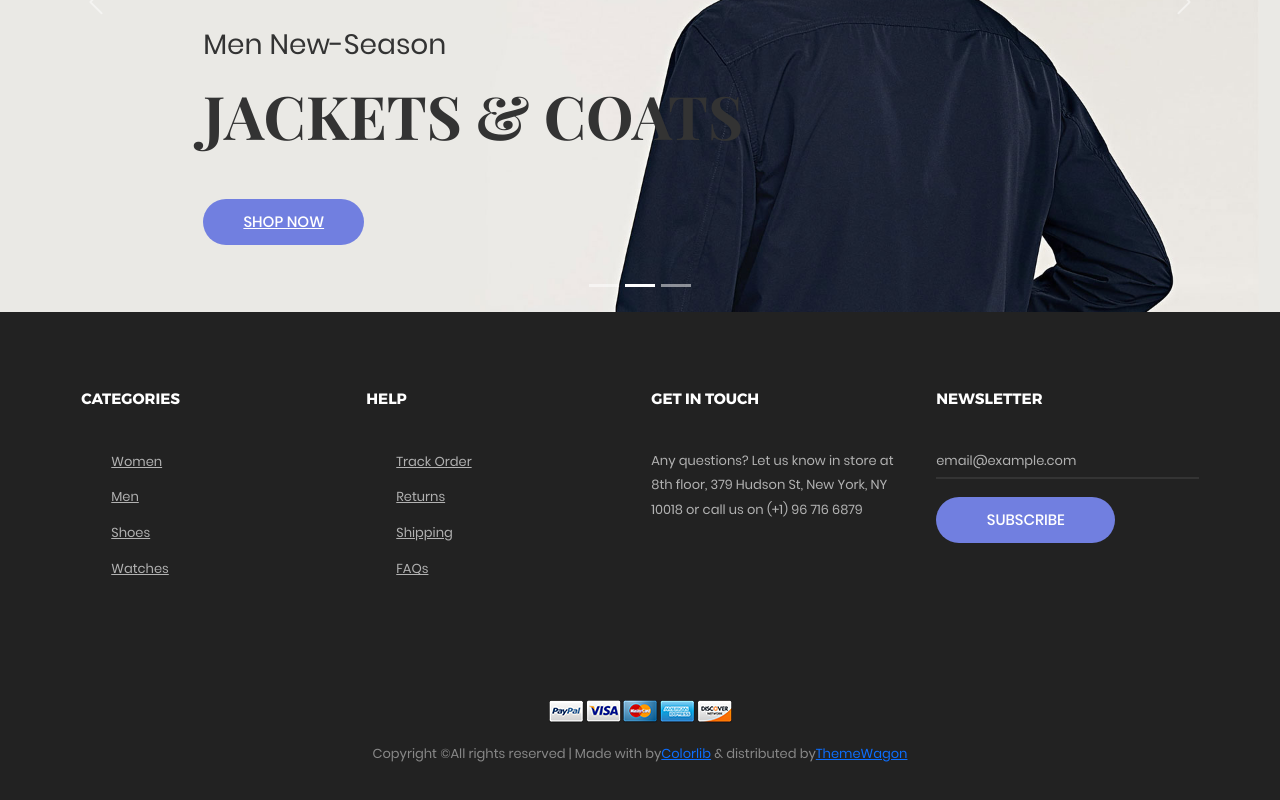
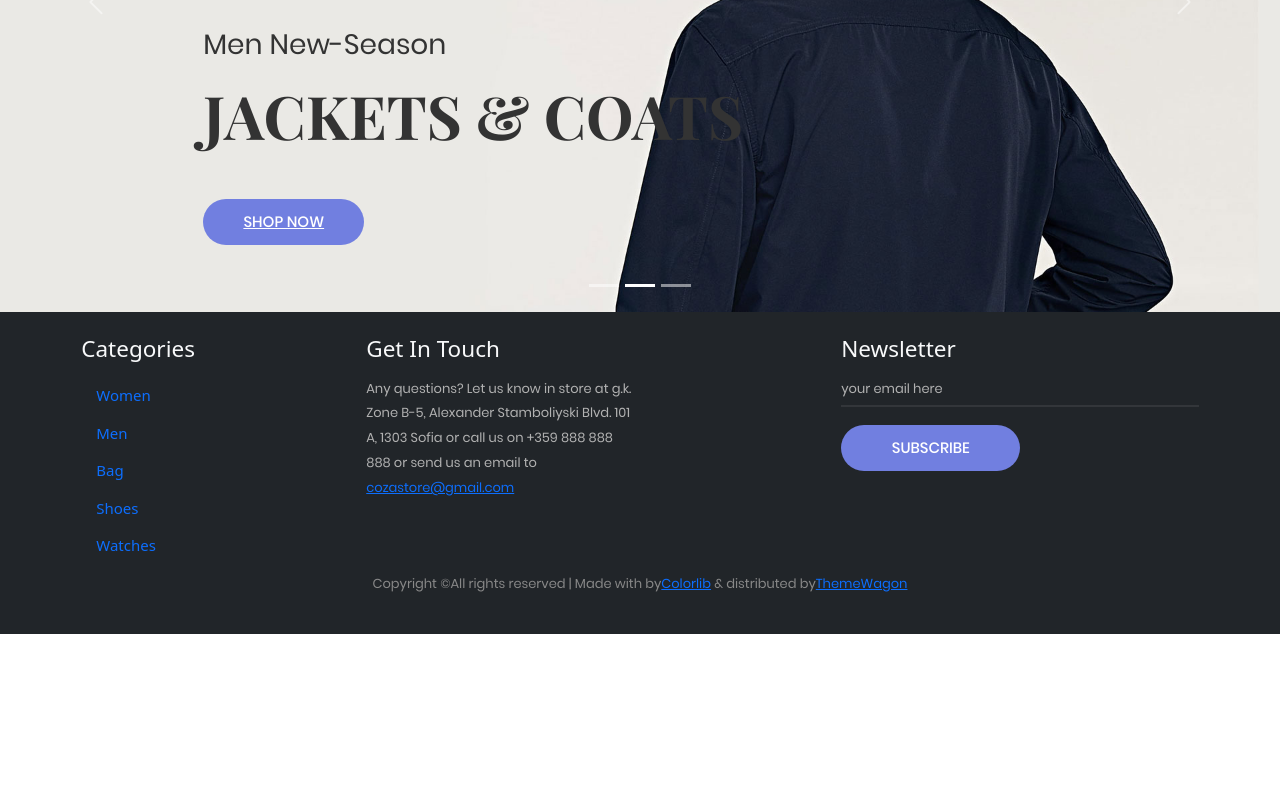
Before and after one commit to rostislav-ivanov/CozaStore, a React (Vite) app in the folder client/: page / in a window 1280 px wide. Shown: the part 432-1232 px from the top of the page. After the commit the page ends 1066 px from the top, so only its background shows below. Built offline with nearby package versions, Linux system fonts and the light colour scheme.

Commit message:
Footer - users can be able to subscribe for Newsletter

```diff
--- a/client/src/components/footer/Footer.jsx
+++ b/client/src/components/footer/Footer.jsx
@@ -1,110 +1,90 @@
+import React, { useState } from "react";
+import { Link } from "react-router-dom";
+import { Container, Nav, Row, Col } from "react-bootstrap";
+
+import * as contactService from "../../services/contactService";
+
 export default function Footer() {
+  const [email, setEmail] = useState("");
+  const [error, setError] = useState("");
+
+  const onSubmitHandler = async (e) => {
+    const emailRegex = /^[^\s@]+@[^\s@]+\.[^\s@]+$/; // Regex pattern for basic email validation
+    e.preventDefault();
+    if (!email) {
+      setError("Please enter an email address.");
+      return;
+    }
+    if (!emailRegex.test(email)) {
+      setError("Please enter a valid email address.");
+      return;
+    }
+    setError("");
+
+    try {
+      const responce = await contactService.subscribe({ email });
+      alert("Thank you for subscribing!");
+      setEmail("");
+    } catch (error) {
+      alert(`Failed to subscribe: ${error.message}`);
+    }
+  };
+
   return (
-    <footer className="bg3 p-t-75 p-b-32">
-      <div className="container">
-        <div className="row">
-          <div className="col-sm-6 col-lg-3 p-b-50">
-            <h4 className="stext-301 cl0 p-b-30">Categories</h4>
+    <footer className="text-light bg-dark py-4">
+      <Container>
+        <Row>
+          <Col className="col-3">
+            <h4 className="mb-3">Categories</h4>
 
-            <ul>
-              <li className="p-b-10">
-                <a href="#" className="stext-107 cl7 hov-cl1 trans-04">
-                  {" "}
-                  Women{" "}
-                </a>
-              </li>
+            <Nav className="flex-column">
+              <Nav.Link as={Link} to="/products/women">
+                Women
+              </Nav.Link>
+              <Nav.Link as={Link} to="/products/man">
+                Men
+              </Nav.Link>
+              <Nav.Link as={Link} to="/products/bag">
+                Bag
+              </Nav.Link>
+              <Nav.Link as={Link} to="/products/shoes">
+                Shoes
+              </Nav.Link>
+              <Nav.Link as={Link} to="/products/watches">
+                Watches
+              </Nav.Link>
+            </Nav>
+          </Col>
 
-              <li className="p-b-10">
-                <a href="#" className="stext-107 cl7 hov-cl1 trans-04">
-                  {" "}
-                  Men{" "}
-                </a>
-              </li>
-
-              <li className="p-b-10">
-                <a href="#" className="stext-107 cl7 hov-cl1 trans-04">
-                  {" "}
-                  Shoes{" "}
-                </a>
-              </li>
-
-              <li className="p-b-10">
-                <a href="#" className="stext-107 cl7 hov-cl1 trans-04">
-                  {" "}
-                  Watches{" "}
-                </a>
-              </li>
-            </ul>
-          </div>
-
-          <div className="col-sm-6 col-lg-3 p-b-50">
-            <h4 className="stext-301 cl0 p-b-30">Help</h4>
-
-            <ul>
-              <li className="p-b-10">
-                <a href="#" className="stext-107 cl7 hov-cl1 trans-04">
-                  Track Order
-                </a>
-              </li>
-
-              <li className="p-b-10">
-                <a href="#" className="stext-107 cl7 hov-cl1 trans-04">
-                  {" "}
-                  Returns{" "}
-                </a>
-              </li>
-
-              <li className="p-b-10">
-                <a href="#" className="stext-107 cl7 hov-cl1 trans-04">
-                  Shipping
-                </a>
-              </li>
-
-              <li className="p-b-10">
-                <a href="#" className="stext-107 cl7 hov-cl1 trans-04">
-                  {" "}
-                  FAQs{" "}
-                </a>
-              </li>
-            </ul>
-          </div>
-
-          <div className="col-sm-6 col-lg-3 p-b-50">
-            <h4 className="stext-301 cl0 p-b-30">GET IN TOUCH</h4>
+          <Col className="col-5">
+            <h4 className="mb-3">Get In Touch</h4>
 
             <p className="stext-107 cl7 size-201">
-              Any questions? Let us know in store at 8th floor, 379 Hudson St,
-              New York, NY 10018 or call us on (+1) 96 716 6879
+              Any questions? Let us know in store at g.k. Zone B-5, Alexander
+              Stamboliyski Blvd. 101 A, 1303 Sofia or call us on +359 888 888
+              888 or send us an email to
+              <Nav as={Link} to="/contact-us">
+                cozastore@gmail.com
+              </Nav>
             </p>
+          </Col>
 
-            <div className="p-t-27">
-              <a href="#" className="fs-18 cl7 hov-cl1 trans-04 m-r-16">
-                <i className="fa fa-facebook"></i>
-              </a>
+          <Col className="col-4">
+            <h4 className="mb-3">Newsletter</h4>
 
-              <a href="#" className="fs-18 cl7 hov-cl1 trans-04 m-r-16">
-                <i className="fa fa-instagram"></i>
-              </a>
-
-              <a href="#" className="fs-18 cl7 hov-cl1 trans-04 m-r-16">
-                <i className="fa fa-pinterest-p"></i>
-              </a>
-            </div>
-          </div>
-
-          <div className="col-sm-6 col-lg-3 p-b-50">
-            <h4 className="stext-301 cl0 p-b-30">Newsletter</h4>
-
-            <form>
+            <form onSubmit={onSubmitHandler}>
               <div className="wrap-input1 w-full p-b-4">
                 <input
                   className="input1 bg-none plh1 stext-107 cl7"
                   type="text"
                   name="email"
-                  placeholder="email@example.com"
+                  placeholder="your email here"
+                  value={email}
+                  onChange={(e) => setEmail(e.target.value)}
                 />
                 <div className="focus-input1 trans-04"></div>
               </div>
+              {error && <div className="text-danger">{error}</div>}
 
               <div className="p-t-18">
                 <button className="flex-c-m stext-101 cl0 size-103 bg1 bor1 hov-btn2 p-lr-15 trans-04">
@@ -112,32 +92,9 @@ export default function Footer() {
                 </button>
               </div>
             </form>
-          </div>
-        </div>
-
-        <div className="p-t-40">
-          <div className="flex-c-m flex-w p-b-18">
-            <a href="#" className="m-all-1">
-              <img src="/images/icons/icon-pay-01.png" alt="ICON-PAY" />
-            </a>
-
-            <a href="#" className="m-all-1">
-              <img src="/images/icons/icon-pay-02.png" alt="ICON-PAY" />
-            </a>
-
-            <a href="#" className="m-all-1">
-              <img src="/images/icons/icon-pay-03.png" alt="ICON-PAY" />
-            </a>
-
-            <a href="#" className="m-all-1">
-              <img src="/images/icons/icon-pay-04.png" alt="ICON-PAY" />
-            </a>
-
-            <a href="#" className="m-all-1">
-              <img src="/images/icons/icon-pay-05.png" alt="ICON-PAY" />
-            </a>
-          </div>
-
+          </Col>
+        </Row>
+        <Row className="pt-2">
           <p className="stext-107 cl6 txt-center">
             Copyright &copy;
             <script>document.write(new Date().getFullYear());</script>
@@ -151,8 +108,8 @@ export default function Footer() {
               ThemeWagon
             </a>
           </p>
-        </div>
-      </div>
+        </Row>
+      </Container>
     </footer>
   );
 }
--- a/client/src/services/contactService.js
+++ b/client/src/services/contactService.js
@@ -1,8 +1,8 @@
-const baseUrl = "http://localhost:3030/jsonstore/messages";
+const baseUrl = "http://localhost:3030/jsonstore";
 
 export async function sendMessage(message) {
   try {
-    const response = await fetch(`${baseUrl}`, {
+    const response = await fetch(`${baseUrl}/messages`, {
       method: "POST",
       headers: {
         "Content-Type": "application/json",
@@ -20,3 +20,25 @@ export async function sendMessage(message) {
     throw new Error(`Failed to send message: ${error.message}`);
   }
 }
+
+export async function subscribe(email) {
+  try {
+    const response = await fetch(`${baseUrl}/subscribe`, {
+      method: "POST",
+      headers: {
+        "Content-Type": "application/json",
+      },
+      body: JSON.stringify({ email }),
+    });
+
+    if (!response.ok) {
+      throw new Error(`Error: ${response.status} ${response.statusText}`);
+    }
+
+    const data = await response.json();
+
+    return data;
+  } catch (error) {
+    throw new Error(`Failed to subscribe: ${error.message}`);
+  }
+}
```
